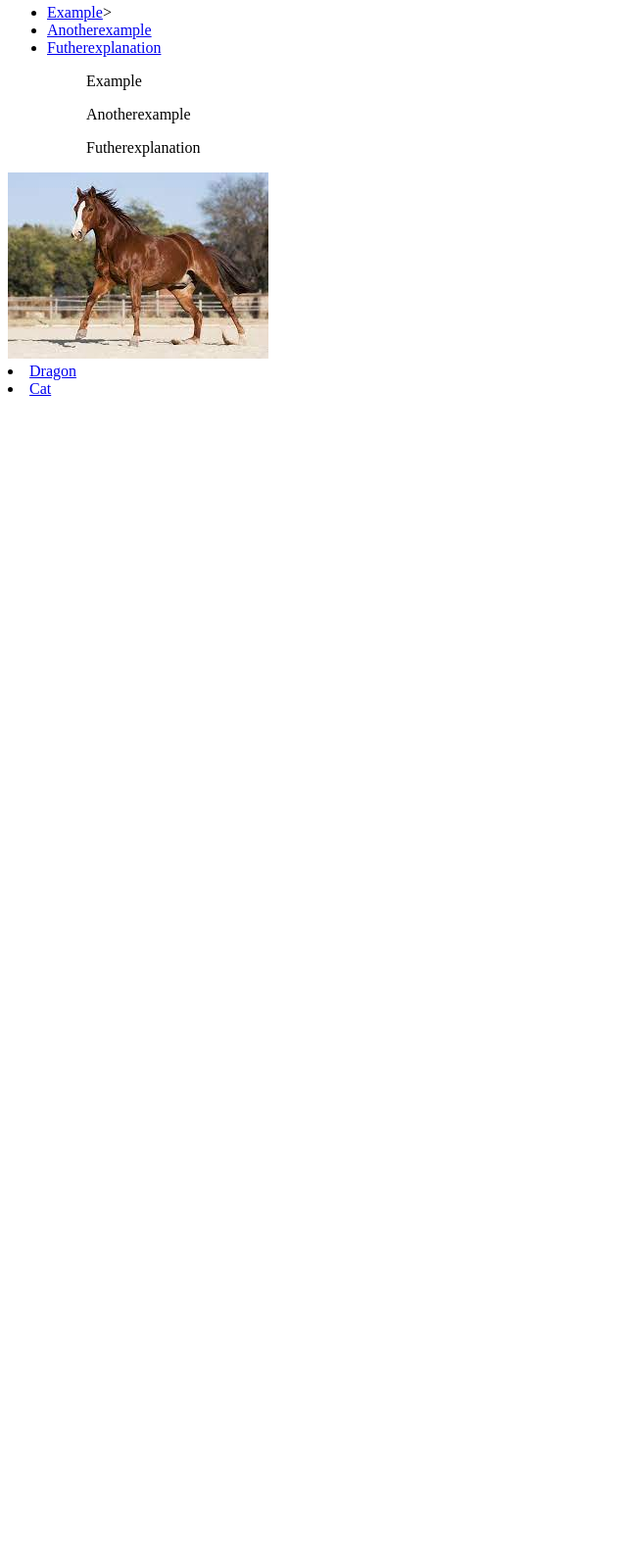
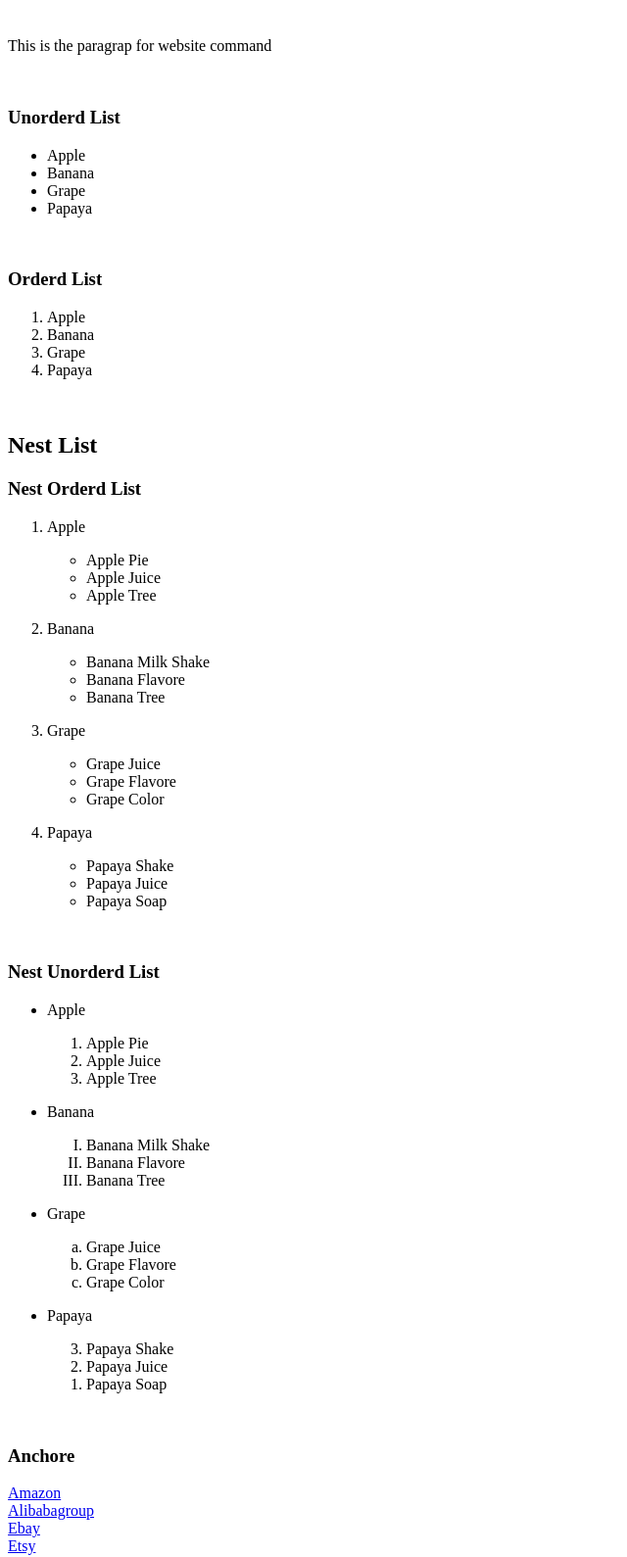
Before and after one commit to abambale/Assingnment, a plain HTML site: page index.html in a window 1280 px wide. Shown: the part 310-1899 px from the top of the page at 98% size, without its empty margins (0-640 px from the left). Before the commit the page ends 800 px from the top, so only its background shows below. Drawn offline with Linux system fonts and the light colour scheme.

Commit message:
updated assignment

```diff
--- a/index.html
+++ b/index.html
@@ -3,7 +3,7 @@
 <head>
     <meta charset="UTF-8">
     <meta name="viewport" content="width=device-width, initial-scale=1.0">
-    <title>Document</title>
+    <title>Commad website</title>
 </head>
 <body>
     Hello World
@@ -13,34 +13,133 @@
     <h4>Aminu Abdulmumini</h4>
     <h5>Introdoction to html</h5>
     <h6>Html simplified</h6>
-      <ul>
+
+    <br>
+
+    <p>
+        This is the paragrap  for website command
+    </p>
+
+    <br>
+
+    <h3>Unorderd List</h3>
+    <ul>
+        <li>Apple</li>
+        <li>Banana</li>
+        <li>Grape</li>
+        <li>Papaya</li>
+    </ul>
+
+    <br>
+
+    <h3>Orderd List</h3>
+    <ol>
+        <li>Apple</li>
+        <li>Banana</li>
+        <li>Grape</li>
+        <li>Papaya</li>
+    </ol>
+
+    <br>
+
+    <h2>Nest List</h2>
+    <h3>Nest Orderd List</h3>
+    <ol>
         <li>
-            <a href="https://www.example.com"  target="_blank">Example</a>>
+            <p>Apple</p>
+            <ul>
+                <li>Apple Pie</li>
+                <li>Apple Juice</li>
+                <li>Apple Tree</li>
+            </ul>
         </li>
         <li>
-            <a href="https://www.anotherexample.com">Anotherexample</a>
+            <p>Banana</p>
+            <ul>
+                <li>Banana Milk Shake</li>
+                <li>Banana Flavore</li>
+                <li>Banana Tree</li>
+            </ul>
         </li>
         <li>
-            <a href="https://www.futherexplanation.com"  target="_blank">Futherexplanation</a>
+            <p>Grape</p>
+            <ul>
+                <li>Grape Juice</li>
+            <li>Grape Flavore</li>
+            <li>Grape Color</li>
+            </ul>
+        <li>
+            <p>Papaya</p>
+            <ul>
+                <li>Papaya Shake</li>
+                <li>Papaya Juice</li>
+                <li>Papaya Soap</li>
+            </ul>
+        </li>
+    </ol>
+
+
+    <br>
+
+    <h3>Nest Unorderd List</h3>
+    <ul>
+        <li>
+            <p>Apple</p>
+            <ol>
+                <li>Apple Pie</li>
+                <li>Apple Juice</li>
+                <li>Apple Tree</li>
+            </ol>
+        </li>
+        <li>
+            <p>Banana</p>
+            <ol type="I">
+                <li>Banana Milk Shake</li>
+                <li>Banana Flavore</li>
+                <li>Banana Tree</li>
+            </ol>
+        </li>
+        <li>
+            <p>Grape</p>
+            <ol type="a">
+                <li>Grape Juice</li>
+            <li>Grape Flavore</li>
+            <li>Grape Color</li>
+            </ol>
+        <li>
+            <p>Papaya</p>
+            <ol reversed>
+                <li>Papaya Shake</li>
+                <li>Papaya Juice</li>
+                <li>Papaya Soap</li>
+            </ol>
         </li>
     </ul>
-    <ul>
-        <ol>
-            <p>Example</p>
-        </ol>
-        <ol>
-            <p>Anotherexample</p>
-        </ol>
-        <ol>
-            <p>Futherexplanation</p>
-        </ol>
-    </ul>
-    <img src="./image 0.1.jpg" alt="A description of my photo">
-    <li>
-        <a href="https://wallpapers.com/dragon">Dragon</a>
-    </li>
-    <li>
-        <a href="https://www.britannica.com/animal/cat">Cat</a>
-    </li>
+
+    <br>
+
+
+    <h3>Anchore</h3>
+    <a href="https://www.amazon.com/" target="_blank">Amazon</a>
+    <br>
+    <a href="https://www.alibabagroup.com/" target="_blank">Alibabagroup</a>
+    <br>
+    <a href="https://www.ebay.com/" target="_blank">Ebay</a>
+    <br>
+    <a href="https://www.etsy.com/" target="_blank">Etsy</a>
+    <br>
+    <br>
+    <h5>Apple</h5>
+    <img src="https://encrypted-tbn0.gstatic.com/images?q=tbn:ANd9GcSz9GL9ZvM8KRzhkRuTkV8Qm99x4e6zVzJA7p1hHrxchSAdH3GosiHmEF0&s" alt="Apple" width="300" height="250">
+    <br>
+    <h5>Banana</h5>
+    <img src="https://nutritionsource.hsph.harvard.edu/wp-content/uploads/2018/08/bananas-1354785_1920.jpg" alt="Banana" width="300" height="250">
+    <br>
+    <h5>Grape</h5>
+    <img src="https://encrypted-tbn0.gstatic.com/images?q=tbn:ANd9GcTNHFyrazkiqdw18deUE0czfiP2LXa2j1DwNw&s" alt="Grape" width="300" height="250">
+    <br>
+    <h5>Papaya</h5>
+    <img src="https://encrypted-tbn0.gstatic.com/images?q=tbn:ANd9GcQaAXtZXW0NwXfeThZW9BbWaT36At6cOjfv4Q&s" alt="Papaya" width="300" height="250">
+    <br>
 </body>
 </html>
```
